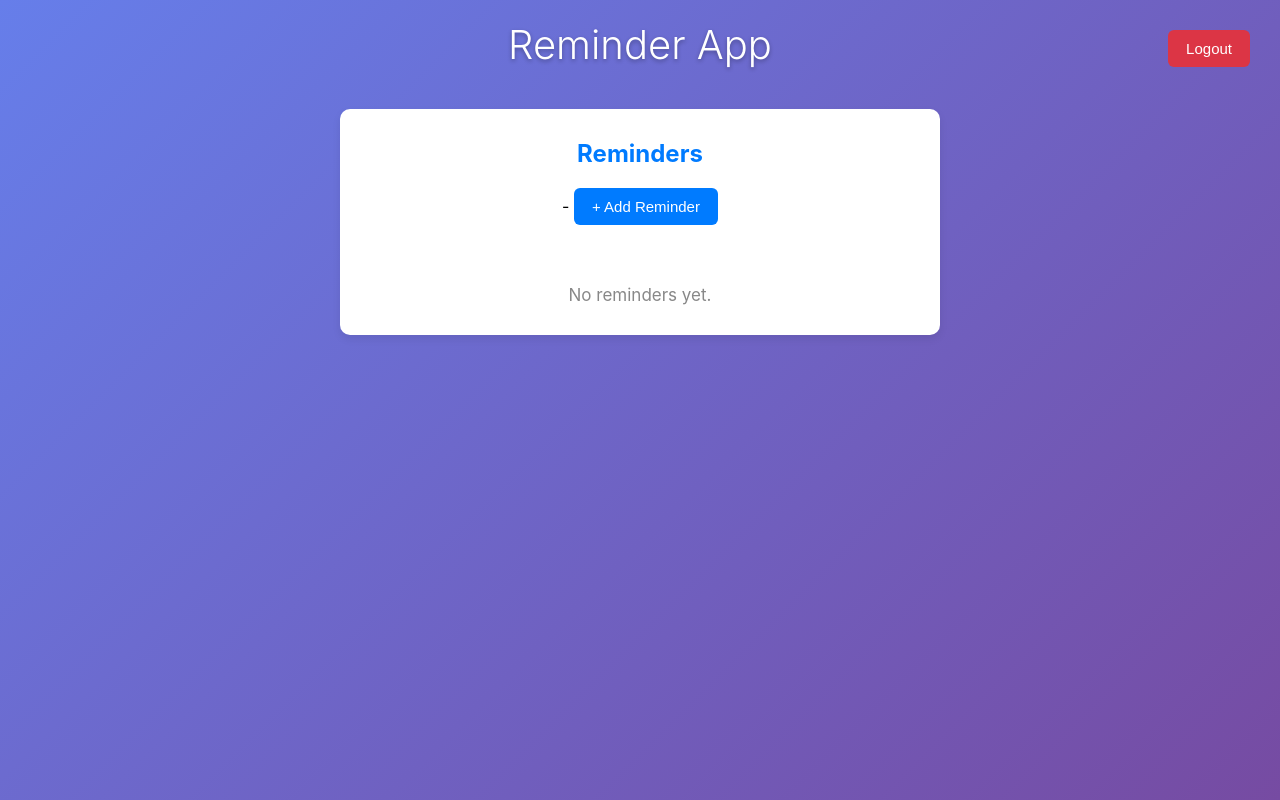
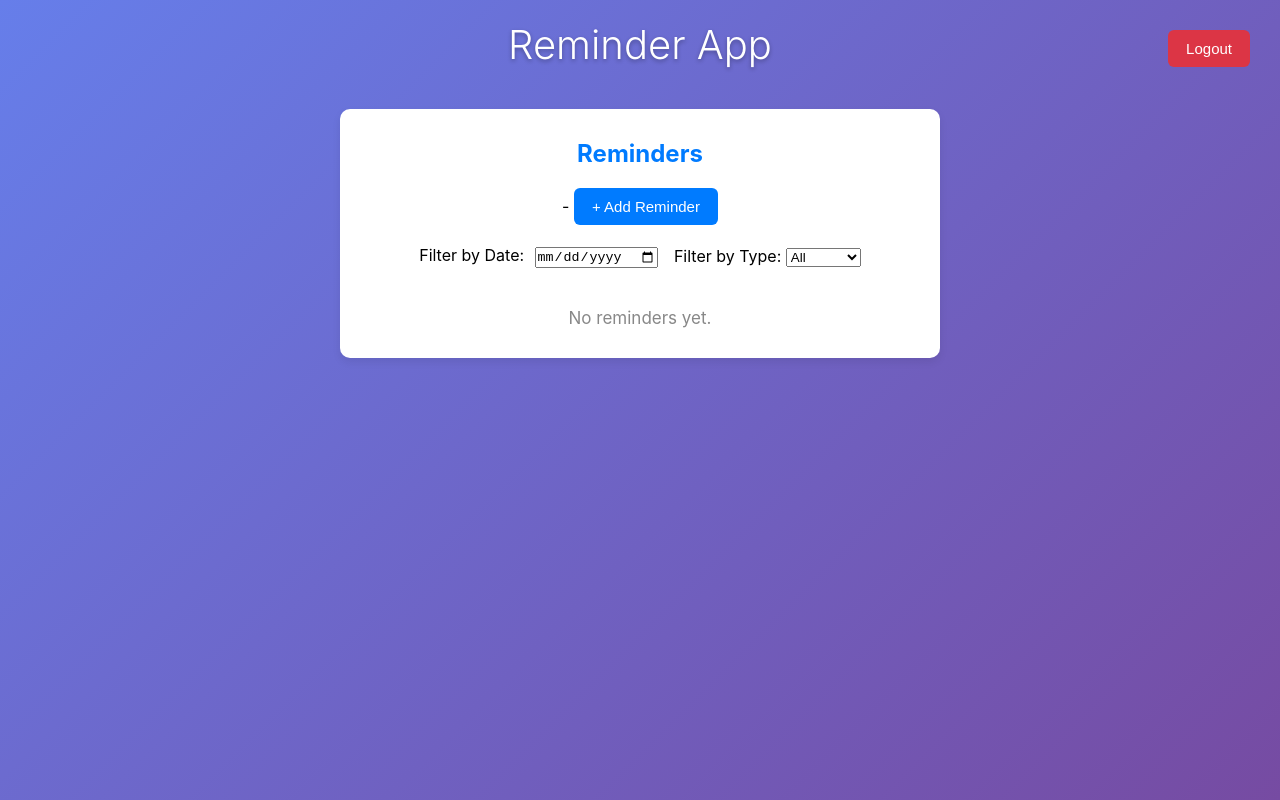
Before and after one commit to Sarit96/ReminderApp, an Angular app: page /home in a window 1280 px wide. Built offline with nearby package versions, Linux system fonts and the light colour scheme.

Commit message:
added reminder type selection and filtering functionality in home component

```diff
--- a/src/app/home/home.css
+++ b/src/app/home/home.css
@@ -183,6 +183,22 @@
   background: #b52a37;
 }
 
+.edit-btn {
+  background: #ffc107;
+  color: #333;
+  border: none;
+  border-radius: 6px;
+  padding: 8px 14px;
+  font-size: 14px;
+  font-weight: 500;
+  cursor: pointer;
+  margin-left: 8px;
+  transition: background 0.2s;
+}
+.edit-btn:hover {
+  background: #e0a800;
+}
+
 .no-reminders {
   color: #888;
   margin-top: 40px;
--- a/src/app/home/home.html
+++ b/src/app/home/home.html
@@ -37,6 +37,13 @@
         <label for="notes">Notes</label>
         <textarea id="notes" formControlName="notes" rows="2"></textarea>
       </div>
+      <div class="form-group">
+        <label for="type">Type<span class="required">*</span></label>
+        <select id="type" formControlName="type" required>
+          <option value="">Select Type</option>
+          <option *ngFor="let type of reminderTypes" [value]="type">{{ type }}</option>
+        </select>
+      </div>
       <div class="form-actions">
         <button type="submit" [disabled]="form.invalid" class="submit-btn">
           {{ editingIndex !== null ? 'Update' : 'Add' }}
@@ -48,10 +55,24 @@
     </form>
   </div>
 
-  <div class="reminders-list" *ngIf="reminders.length > 0">
+  <div style="display: flex; gap: 16px; justify-content: center; margin-bottom: 20px; align-items: center;">
+    <label>
+      Filter by Date:
+      <input type="date" [(ngModel)]="filterDate" name="filterDate" style="margin-left: 6px;" />
+    </label>
+    <label>
+      Filter by Type:
+      <select [(ngModel)]="filterType" name="filterType">
+        <option value="">All</option>
+        <option *ngFor="let type of reminderTypes" [value]="type">{{ type }}</option>
+      </select>
+    </label>
+  </div>
+
+  <div class="reminders-list" *ngIf="filteredReminders.length > 0">
     <div
       class="reminder-item"
-      *ngFor="let reminder of reminders; let i = index"
+      *ngFor="let reminder of filteredReminders; let i = index"
     >
       <div class="reminder-info" (click)="editReminder(i)">
         <div class="reminder-title">{{ reminder.title }}</div>
@@ -62,10 +83,11 @@
           {{ reminder.notes }}
         </div>
       </div>
+      <button class="edit-btn" (click)="editReminder(i)">Edit</button>
       <button class="delete-btn" (click)="confirmDelete(i)">Delete</button>
     </div>
   </div>
-  <div *ngIf="reminders.length === 0 && !showForm" class="no-reminders">
+  <div *ngIf="filteredReminders.length === 0 && !showForm" class="no-reminders">
     No reminders yet.
   </div>
 
--- a/src/app/home/home.ts
+++ b/src/app/home/home.ts
@@ -8,11 +8,12 @@ import {
   FormGroup,
 } from '@angular/forms';
 import { CommonModule } from '@angular/common';
+import { FormsModule } from '@angular/forms';
 
 @Component({
   selector: 'app-home',
   standalone: true,
-  imports: [ReactiveFormsModule, CommonModule],
+  imports: [ReactiveFormsModule, CommonModule, FormsModule],
   templateUrl: './home.html',
   styleUrl: './home.css',
 })
@@ -23,6 +24,17 @@ export class Home {
   showForm = false;
   showConfirmDelete = false;
   deleteIndex: number | null = null;
+  filterDate: string = '';
+  filterType: string = '';
+  reminderTypes: string[] = ['Work', 'Personal', 'Other'];
+
+  get filteredReminders() {
+    return this.reminders.filter(reminder => {
+      const matchesDate = this.filterDate ? reminder.datetime.startsWith(this.filterDate) : true;
+      const matchesType = this.filterType ? reminder.type === this.filterType : true;
+      return matchesDate && matchesType;
+    });
+  }
 
   constructor(
     private auth: Auth,
@@ -32,6 +44,7 @@ export class Home {
     this.form = this.fb.group({
       title: ['', Validators.required],
       datetime: ['', Validators.required],
+      type: ['', Validators.required],
       notes: [''],
     });
     this.loadReminders();
@@ -59,6 +72,7 @@ export class Home {
       this.form.setValue({
         title: reminder.title,
         datetime: reminder.datetime,
+        type: reminder.type || '',
         notes: reminder.notes || '',
       });
     } else {
```
